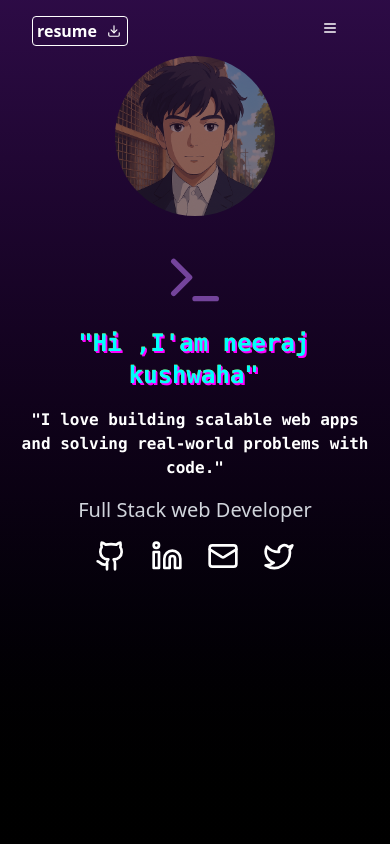
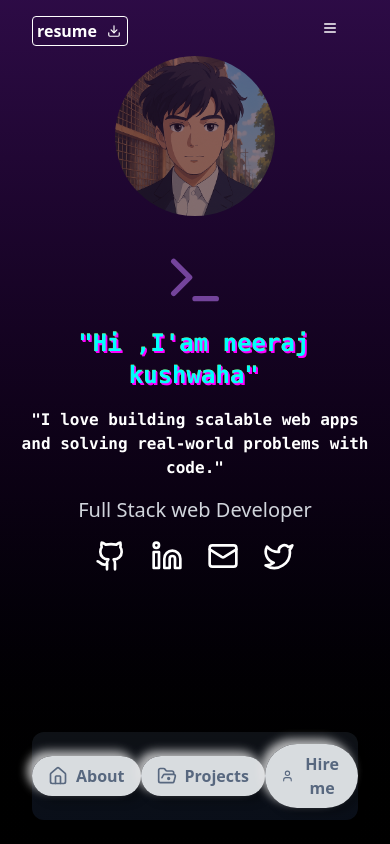
Before and after one commit to neerajk001/portfolio, a React (Vite) app: page / in a window 390 px wide. Shown: the top 844 px of the page. Built offline with nearby package versions, Linux system fonts and the light colour scheme.

Commit message:
bottom bar added

```diff
--- a/package.json
+++ b/package.json
@@ -11,11 +11,16 @@
   },
   "dependencies": {
     "@emailjs/browser": "^4.4.1",
+    "@tabler/icons-react": "^3.34.0",
     "@tailwindcss/vite": "^4.1.2",
+    "clsx": "^2.1.1",
     "emailjs": "^4.0.3",
     "lucide-react": "^0.487.0",
+    "motion": "^12.16.0",
     "react": "^19.0.0",
     "react-dom": "^19.0.0",
+    "react-icons": "^5.5.0",
+    "tailwind-merge": "^3.3.0",
     "tailwindcss": "^4.1.2"
   },
   "devDependencies": {
--- a/src/App.tsx
+++ b/src/App.tsx
@@ -5,19 +5,22 @@ import Projects from './components/projects'
 import { Languages } from './components/Languages'
 import { Tools } from './components/Tools'
 import { Contact } from './components/Contact'
+import FooterBar from './components/FooterBar'
 
 
 
 function App() {
   return (<>
     <div className='min-h-screen bg-gradient-to-b from-black to-gray-800
- text-white'>
+ text-white items-center justify-center flex flex-col text-center'>
+
       <Hero/>
       <About/>
       <Projects/>
       <Languages/>
       <Tools/>
       <Contact/>
+      <FooterBar/>
     </div>
     </>
   )
--- /dev/null
+++ b/src/components/DottedButton.tsx
@@ -0,0 +1,17 @@
+import React from 'react';
+import NeumorphismButton from './NeumorphismButton';
+
+interface DottedButtonProps {
+  icon: React.ReactNode;
+  label?: string;
+}
+
+const DottedButton: React.FC<DottedButtonProps> = ({ icon, label }) => {
+  return (
+    <div className="bg-slate-100 flex items-center rounded-full justify-center">
+      <NeumorphismButton icon={icon} label={label} />
+    </div>
+  );
+};
+
+export default DottedButton;
--- /dev/null
+++ b/src/components/FooterBar.tsx
@@ -0,0 +1,17 @@
+import React from 'react';
+import DottedButton from './DottedButton';
+import { Home, FolderOpenDot, User } from 'lucide-react';
+
+const FooterBar: React.FC = () => {
+  return (
+    <div className="fixed bottom-6 inset-x-0 z-20 px-8 md:hidden">
+      <div className="bg-gradient-to-t from-gray-900/70 to-gray-700/30 backdrop-blur-md flex justify-around items-center py-3 rounded-xl shadow-lg max-w-3xl mx-auto opacity-90">
+        <DottedButton label ="About"icon={<Home size={20}  />} />
+        <DottedButton label='Projects' icon={<FolderOpenDot size={20} />} />
+        <DottedButton label='Hire me' icon={<User size={20} />} />
+      </div>
+    </div>
+  );
+};
+
+export default FooterBar;
--- /dev/null
+++ b/src/components/NeumorphismButton.tsx
@@ -0,0 +1,27 @@
+import React from 'react';
+
+interface NeumorphismButtonProps {
+  icon: React.ReactNode;
+  label?: string;
+}
+
+const NeumorphismButton: React.FC<NeumorphismButtonProps> = ({ icon, label }) => {
+  return (
+    <button
+      className={`
+        px-4 py-2 rounded-full font-semibold
+        flex items-center gap-2
+        text-slate-500
+        shadow-[-5px_-5px_10px_rgba(255,_255,_255,_0.8),_5px_5px_10px_rgba(0,_0,_0,_0.25)]
+        transition-all
+        hover:shadow-[-1px_-1px_5px_rgba(255,_255,_255,_0.6),_1px_1px_5px_rgba(0,_0,_0,_0.3),inset_-2px_-2px_5px_rgba(255,_255,_255,_1),inset_2px_2px_4px_rgba(0,_0,_0,_0.3)]
+        hover:text-violet-500
+      `}
+    >
+      {icon}
+      {label && <span>{label}</span>}
+    </button>
+  );
+};
+
+export default NeumorphismButton;
```
Also changed, not shown: 1 other file (tests, documents, lock files or other folders).
